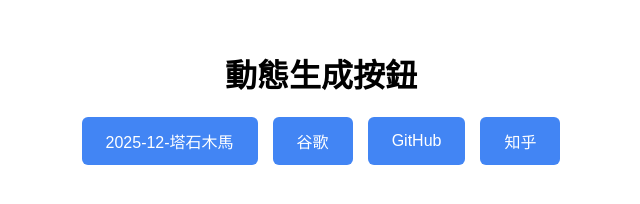
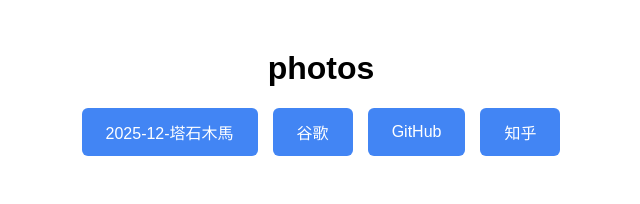
Before and after one commit to afornokjun/ukaphoto, a plain HTML site: page index.html in a window 1280 px wide. Shown: the whole page, without its empty margins (319-959 px from the left). Drawn offline with Linux system fonts and the light colour scheme.

Commit message:
Update index.html

```diff
--- a/index.html
+++ b/index.html
@@ -40,7 +40,7 @@
   </style>
 </head>
 <body>
-  <h1 style="text-align: center;">動態生成按鈕</h1>
+  <h1 style="text-align: center;">photos</h1>
   <!-- 按鈕容器 -->
   <div class="button-container" id="buttonContainer"></div>
 
```
